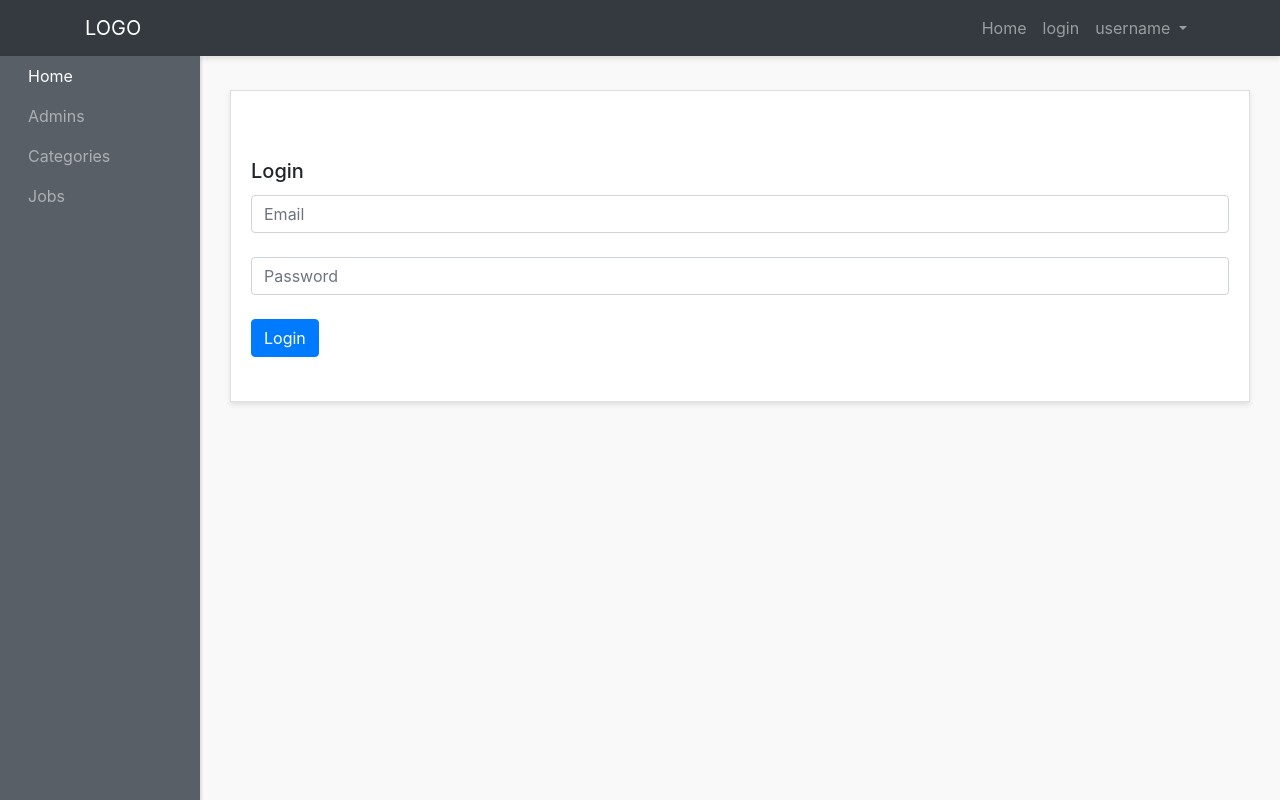
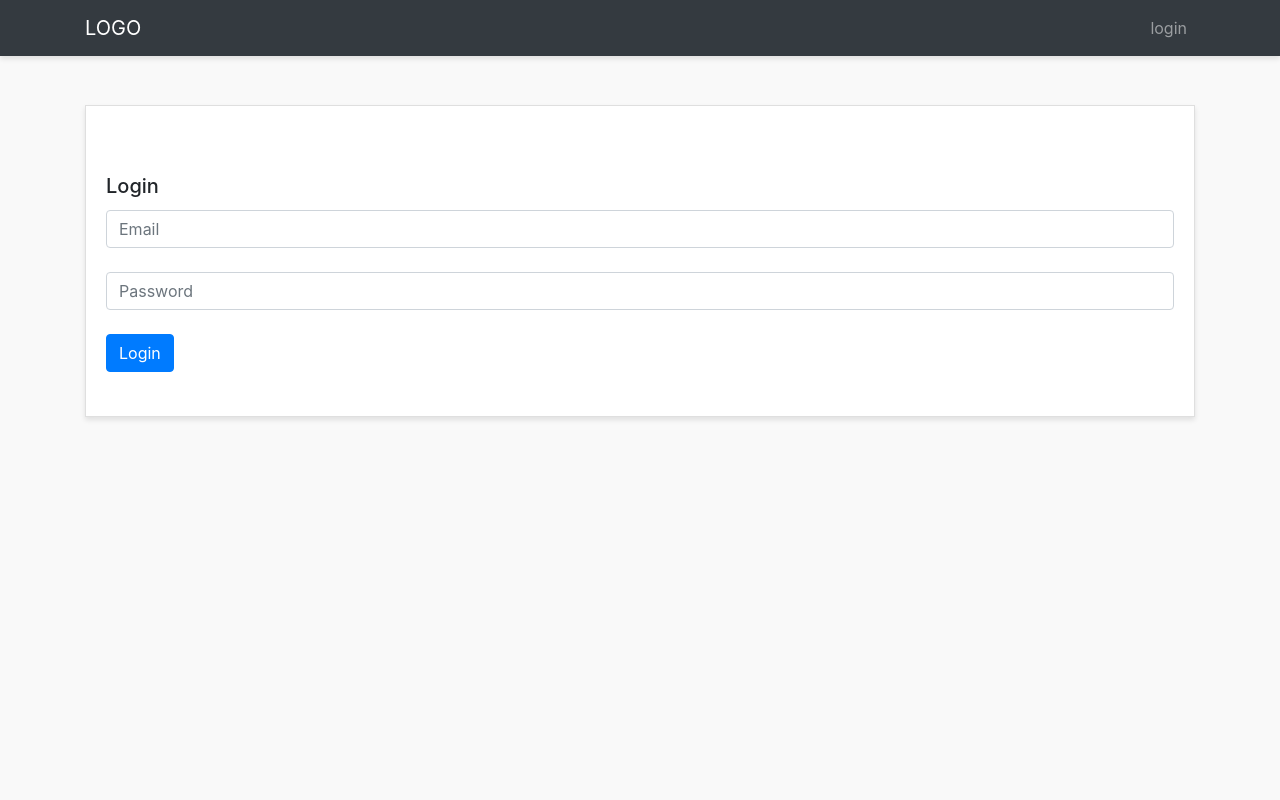
Before and after one commit to 2018dayanan/job-portal, a PHP site: page /joboard/admin-panel/admins/login-admins.php in a window 1280 px wide. Run offline with PHP 8.4, Linux system fonts and the light colour scheme; some libraries are stand-ins or nearby versions.

Commit message:
Admins Login

```diff
--- a/admin-panel/index.php
+++ b/admin-panel/index.php
@@ -4,7 +4,7 @@
   <div class="col-md-4">
     <div class="card">
             <div class="card-body">
-              <h5 class="card-title">Jobs</h5>
+              <h5 class="card-title"><?php echo $_SESSION['email']; ?></h5>
               <!-- <h6 class="card-subtitle mb-2 text-muted">Bootstrap 4.0.0 Snippet by pradeep330</h6> -->
               <p class="card-text">number of jobs: 8</p>
 
--- a/admin-panel/layouts/header.php
+++ b/admin-panel/layouts/header.php
@@ -1,3 +1,8 @@
+<?php
+session_start();
+define("ADMINURL","http://localhost/joboard/admin-panel");
+?>
+
 <!DOCTYPE html>
 <html lang="en">
 <head>
@@ -19,44 +24,50 @@
         aria-expanded="false" aria-label="Toggle navigation">
         <span class="navbar-toggler-icon"></span>
       </button>
-
+      <?php if(isset($_SESSION['email'])) : ?>
       <div class="collapse navbar-collapse" id="navbarText">
         <ul class="navbar-nav side-nav" >
           <li class="nav-item">
-            <a class="nav-link text-white" style="margin-left: 20px;" href="index.html">Home
+            <a class="nav-link text-white" style="margin-left: 20px;" href="<?php echo ADMINURL; ?>">Home
               <span class="sr-only">(current)</span>
             </a>
           </li>
           <li class="nav-item">
-            <a class="nav-link" href="admins/admins.html" style="margin-left: 20px;">Admins</a>
+            <a class="nav-link" href="<?php echo ADMINURL; ?>/admins/admins.php" style="margin-left: 20px;">Admins</a>
           </li>
           <li class="nav-item">
-            <a class="nav-link" href="categories-admins/show-categories.html" style="margin-left: 20px;">Categories</a>
+            <a class="nav-link" href="<?php echo ADMINURL; ?>/categories-admins/show-categories.php" style="margin-left: 20px;">Categories</a>
           </li>
           <li class="nav-item">
-            <a class="nav-link" href="jobs-admins/show-jobs.html" style="margin-left: 20px;">Jobs</a>
+            <a class="nav-link" href="<?php echo ADMINURL; ?>/jobs-admins/show-jobs.php" style="margin-left: 20px;">Jobs</a>
           </li>
-
+        <?php endif; ?>
         </ul>
         <ul class="navbar-nav ml-md-auto d-md-flex">
+      <?php if(isset($_SESSION['email'])) : ?>
+
           <li class="nav-item">
-            <a class="nav-link" href="index.html">Home
-              <span class="sr-only">(current)</span>
-            </a>
-          </li>
-          <li class="nav-item">
-            <a class="nav-link" href="admins/login-admins.html">login
+            <a class="nav-link" href="<?php echo ADMINURL; ?>">Home
               <span class="sr-only">(current)</span>
             </a>
           </li>
           <li class="nav-item dropdown">
             <a class="nav-link dropdown-toggle" href="#" id="navbarDropdown" role="button" data-toggle="dropdown" aria-haspopup="true" aria-expanded="false">
-              username
+             <?php echo $_SESSION['email']; ?>
             </a>
             <div class="dropdown-menu" aria-labelledby="navbarDropdown">
-              <a class="dropdown-item" href="#">Logout</a>
+              <a class="dropdown-item" href="<?php echo ADMINURL; ?>/admins/logout-admins.php">Logout</a>
+            </div>
 
           </li>
+          <?php else: ?>
+          <li class="nav-item">
+            <a class="nav-link" href="<?php echo ADMINURL; ?>/admins/login-admins.php">login
+              <span class="sr-only">(current)</span>
+            </a>
+          </li>
+          <?php endif; ?>
+
 
 
         </ul>
```
Also changed, not shown: admin-panel/admins/login-admins.php (+41 -1 lines), admin-panel/admins/logout-admins.php (added, +8 -0 lines), admin-panel/admins/admins.php (renamed from admin-panel/admins/admins.html), admin-panel/categories-admins/show-categories.php (renamed from admin-panel/categories-admins/show-categories.html), admin-panel/jobs-admins/show-jobs.php (renamed from admin-panel/jobs-admins/show-jobs.html).
